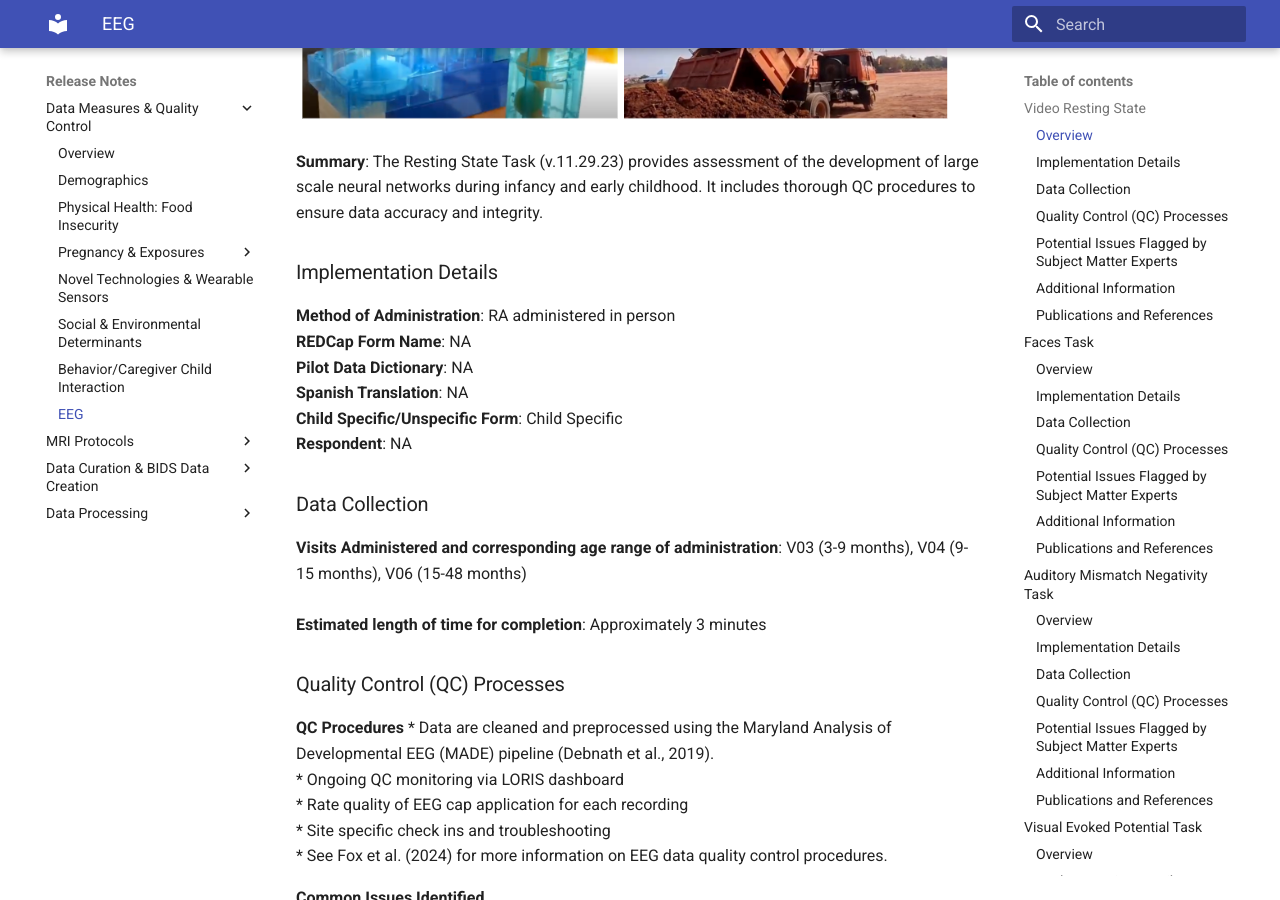
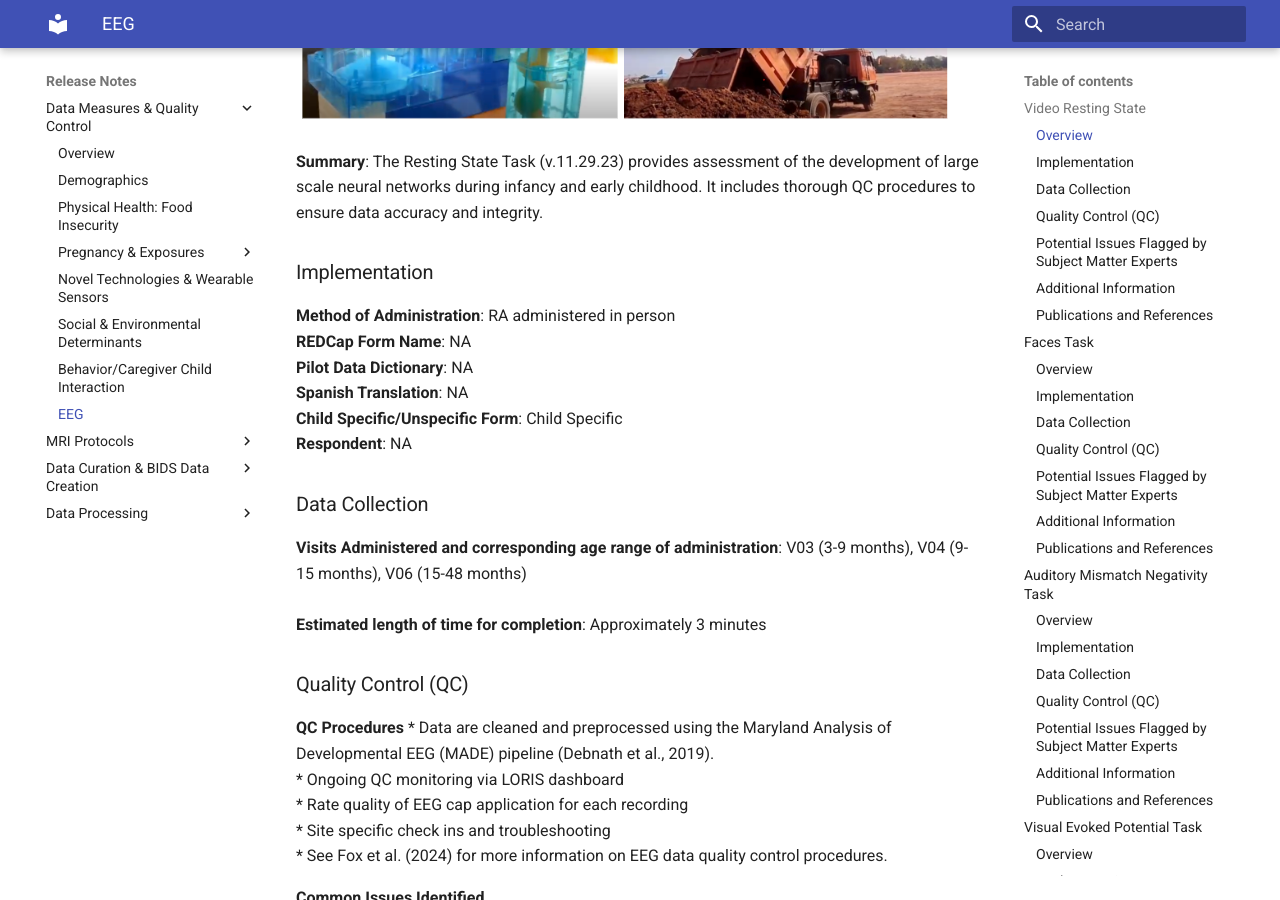
Before and after one commit to mattcieslak/hbcd-docs, an MkDocs documentation site: the page built from docs/measures/eeg.md, in a window 1280 px wide and 900 px high, scrolled down 1394 px. Built offline with MkDocs 1.6.1 and Material for MkDocs 9.7.7, drawn with Linux system fonts in a browser that asks for light colours; some of the changed text lies outside the part shown.

Commit message:
Update eeg.md

```diff
--- a/docs/measures/eeg.md
+++ b/docs/measures/eeg.md
@@ -15,7 +15,7 @@ In V04/6, a silent video plays with a variety of marble run and construction vis
 
 **Summary**: The Resting State Task (v.11.29.23) provides assessment of the development of large scale neural networks during infancy and early childhood. It includes thorough QC procedures to ensure data accuracy and integrity.
 
-### Implementation Details
+### Implementation
 **Method of Administration**: RA administered in person
 **REDCap Form Name**: NA
 **Pilot Data Dictionary**: NA
@@ -27,7 +27,7 @@ In V04/6, a silent video plays with a variety of marble run and construction vis
 **Visits Administered and corresponding age range of administration**: V03 (3-9 months), V04 (9-15 months), V06 (15-48 months)<br>
 **Estimated length of time for completion**: Approximately 3 minutes
 
-### Quality Control (QC) Processes
+### Quality Control (QC)
 **QC Procedures**
   * Data are cleaned and preprocessed using the Maryland Analysis of Developmental EEG (MADE) pipeline (Debnath et al., 2019).
   * Ongoing QC monitoring via LORIS dashboard
@@ -73,7 +73,7 @@ Whedon, M., Perry, N.B., & Bell, M.A. (2020). Relations between frontal EEG matu
 
 **Summary**: The Face task (v.11.29.23) is used to assess neural activity supporting face and object processing within the first years of life. It assesses child and infant face processing development including attention, perception, categorization, individuation and memory. The measure includes rigorous QC procedures to ensure data integrity and reliability.
 
-### Implementation Details
+### Implementation
 **Method of Administration**: RA administered in person
 **REDCap Form Name**: NA
 **Pilot Data Dictionary**: NA
@@ -85,7 +85,7 @@ Whedon, M., Perry, N.B., & Bell, M.A. (2020). Relations between frontal EEG matu
 **Visits Administered and corresponding age range of administration**: V03 (3-9 months), V04 (9-15 months), V06 (15-48 months)
 **Estimated length of time for completion**: Approximately 5 minutes
 
-### Quality Control (QC) Processes
+### Quality Control (QC)
 **QC Procedures**:
   * Data are cleaned and preprocessed using the Maryland Analysis of Developmental EEG (MADE) pipeline (Debnath et al., 2019\)
   * Ongoing QC monitoring via LORIS dashboard
@@ -123,7 +123,7 @@ Scherf, K.S., & Scott, L.S. (2012). Connecting developmental trajectories: Biase
 **Description**: An auditory presentation of human syllables including “ba” and “da”. A video is played on iPad as a distractor with brightness all the way up, in airplane mode, and not plugged in. The task runs for 11:30 minutes in V03 and 8:30 minutes in V04/6. The task may be paused if breaks are needed.
 **Summary**: The MMN task (v.11.29.23) provides a comprehensive assessment of infant speech sound processing. The measure includes rigorous QC procedures to ensure data integrity and reliability.
 
-### Implementation Details
+### Implementation
 **Method of Administration**: RA administered in person
 **REDCap Form Name**: NA
 **Pilot Data Dictionary**: NA
@@ -138,7 +138,7 @@ Scherf, K.S., & Scott, L.S. (2012). Connecting developmental trajectories: Biase
   * V06: 15-48 months
 **Estimated length of time for completion**: Approximately 11:30 minutes (V03) or 8:30 minutes (V04/6)
 
-### Quality Control (QC) Processes
+### Quality Control (QC)
 **QC Procedures**
   * Data are cleaned and preprocessed using the Maryland Analysis of Developmental EEG (MADE) pipeline (Debnath et al., 2019\)
   * Ongoing QC monitoring via LORIS dashboard
@@ -196,7 +196,7 @@ Schwartz, S., Shinn-Cunningham, B., & Tager-Flusberg, H. (2018). Meta-analysis a
 
 **Summary**: The Visual Evoked Potential Task (v.11.29.23) measures development of visual cortex and response to stimuli, reflecting underlying cortical development. The measure includes rigorous QC procedures to ensure data integrity and reliability.
 
-### Implementation Details
+### Implementation
 **Method of Administration**: RA administered in person
 **REDCap Form Name**: NA
 **Pilot Data Dictionary**: NA
@@ -208,7 +208,7 @@ Schwartz, S., Shinn-Cunningham, B., & Tager-Flusberg, H. (2018). Meta-analysis a
 **Visits Administered and corresponding age range of administration**: V03 (3-9 months), V04 (9-15 months), V06 (15-48 months)
 **Estimated length of time for completion**: Approximately 1 minute
 
-### Quality Control (QC) Processes
+### Quality Control (QC)
 **QC Procedures**:
   * Data are cleaned and preprocessed using the Maryland Analysis of Developmental EEG (MADE) pipeline (Debnath et al., 2019\)
   * Ongoing QC monitoring via LORIS dashboard
```
